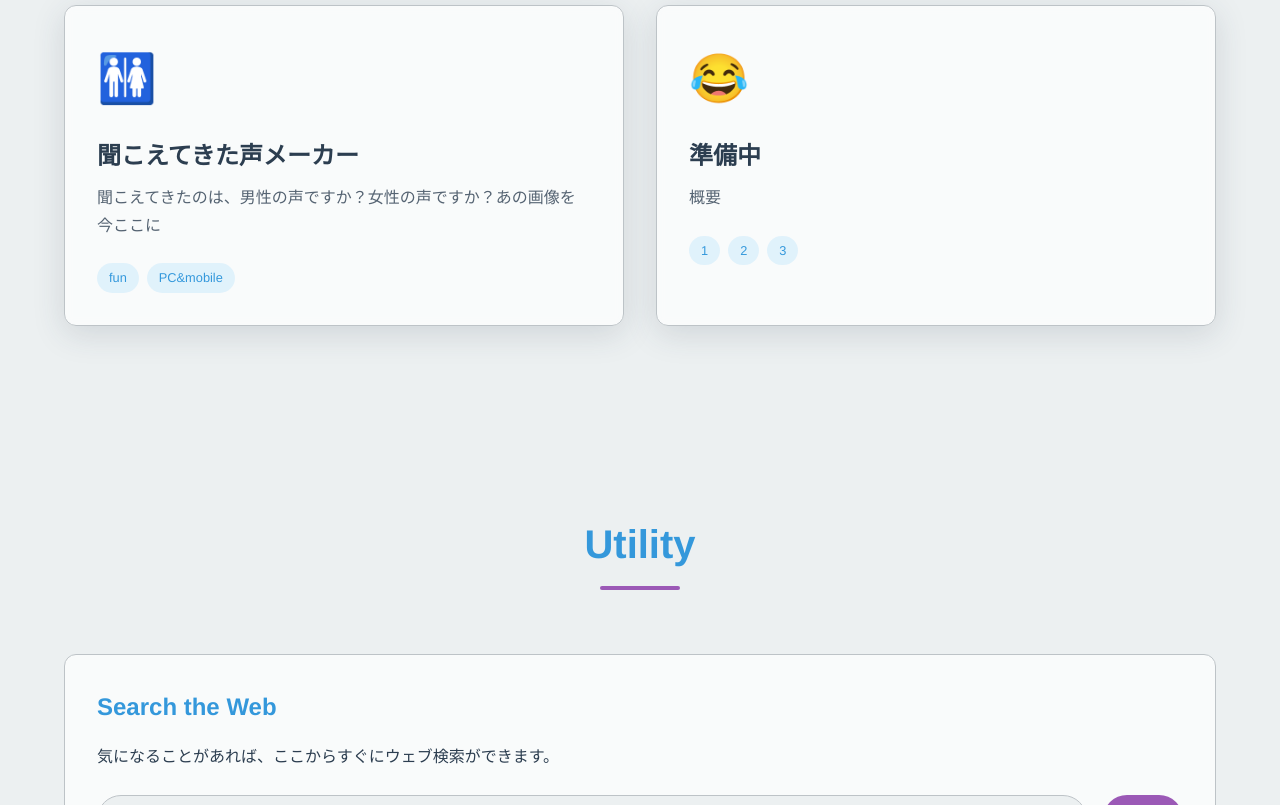
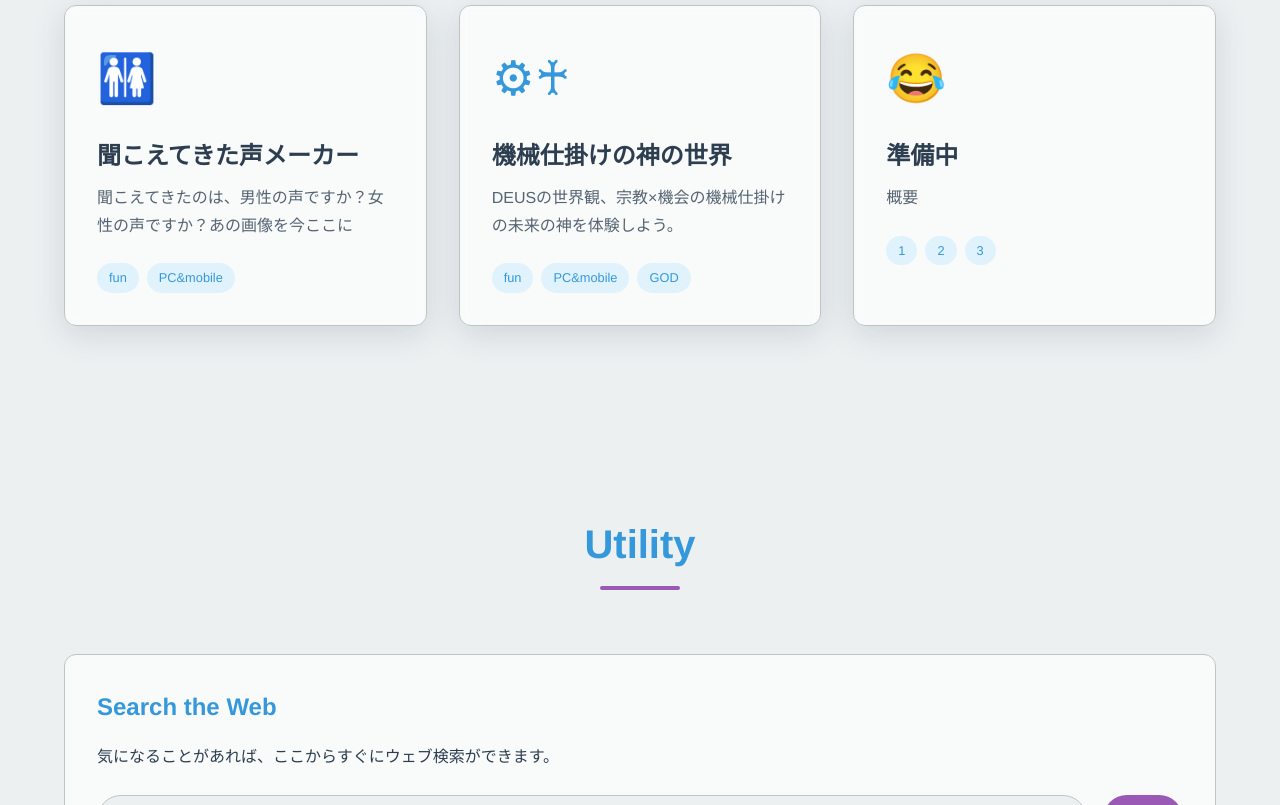
Before and after one commit to peipei2020x/peipei2020x.github.io, a plain HTML site: page index.html in a window 1280 px wide. Shown: the part 2000-2805 px from the top of the page. Drawn offline with Linux system fonts and the light colour scheme.

Commit message:
Update index.html
update

```diff
--- a/index.html
+++ b/index.html
@@ -314,6 +314,7 @@ document.addEventListener('DOMContentLoaded', () => {
         { title: 'PERING search', description: '検索エンジンのポータルとしての検索エンジン、エンジンサーチ', url: 'https://peipei2020x.github.io/PERING/', icon: '🔍', category: 'main', tags: ['search', 'home', 'PC'] },
         { title: 'Sanctuary Archive', description: 'あなただけの「静寂の書庫」です。PDFを今ここに、ビュアーとしての上品さを', url: 'https://peipei2020x.github.io/PDF/', icon: '📖', category: 'main', tags: ['PDF VIewer', 'gorgeous', 'PC'] },
         { title: '聞こえてきた声メーカー', description: '聞こえてきたのは、男性の声ですか？女性の声ですか？あの画像を今ここに', url: 'https://peipei2020x.github.io/KOEMEI/', icon: '🚻', category: 'fun', tags: ['fun', 'PC&mobile'] },
+        { title: '機械仕掛けの神の世界', description: 'DEUSの世界観、宗教×機会の機械仕掛けの未来の神を体験しよう。', url: 'https://peipei2020x.github.io/DEUS/', icon: '⚙♰', category: 'fun', tags: ['fun', 'PC&mobile', 'GOD'] },
         { title: '準備中', description: '概要', url: 'https://peipei2020x.github.io/', icon: '😂', category: 'fun', tags: ['1', '2', '3'] },
     ];
 
```
